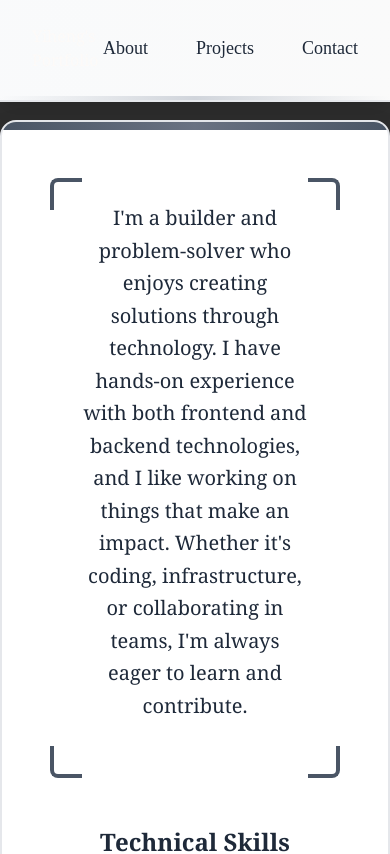
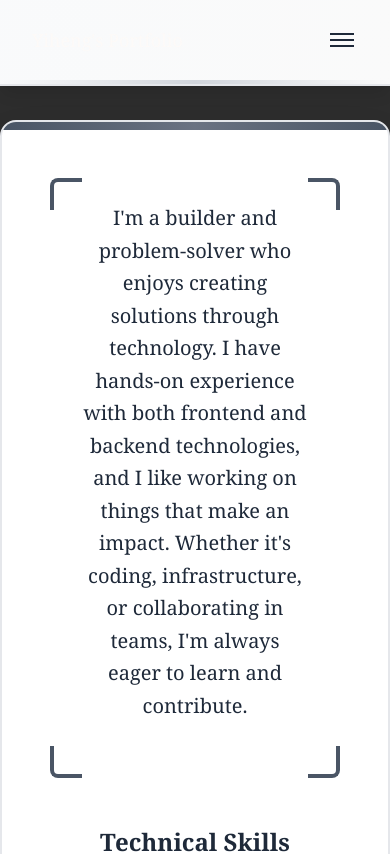
Before and after one commit to gohyiheng/webPortfolio, a Next.js app: page / in a window 390 px wide. Shown: the top 854 px of the page. Built offline with nearby package versions, Linux system fonts and the light colour scheme.

Commit message:
update; added navbar menu for mobile

```diff
--- a/src/pages/components/navbar.tsx
+++ b/src/pages/components/navbar.tsx
@@ -1,16 +1,27 @@
-import React from 'react';
+import React, { useState } from 'react';
 import Link from 'next/link';
+
 const Navbar = () => {
+  const [isMenuOpen, setIsMenuOpen] = useState(false);
+
+  const toggleMenu = () => {
+    setIsMenuOpen(!isMenuOpen);
+  };
+
+  const closeMenu = () => {
+    setIsMenuOpen(false);
+  };
+
   return (
     <nav className="fixed top-0 left-0 right-0 mb-6 z-50 bg-gradient-to-r from-gray-50 to-neutral-50 border-b-2 border-gray-200 shadow-lg backdrop-blur-sm">
       <div className="max-w-5xl mx-auto px-8 py-6">
         <div className="flex justify-between items-center">
-            <div className="hover:text-gray-600 transition-all duration-300 flex items-center space-x-2">
-              <Link href='/' className="font-serif">Yiheng&#39;s Portfolio</Link>
-            </div>
+          <div className="hover:text-gray-600 transition-all duration-300 flex items-center space-x-2">
+            <Link href='/' className="font-serif text-lg md:text-xl">Yiheng&#39;s Portfolio</Link>
+          </div>
 
-          {/* Navigation menu */}
-          <ul className="flex space-x-12 text-lg font-medium">
+          {/* Desktop Navigation menu */}
+          <ul className="hidden md:flex space-x-12 text-lg font-medium">
             <li className="relative">
               <Link
                 href="/aboutDescription"
@@ -39,6 +50,50 @@ const Navbar = () => {
               </Link>
             </li>
           </ul>
+
+          {/* Mobile hamburger button */}
+          <button
+            onClick={toggleMenu}
+            className="md:hidden flex flex-col justify-center items-center w-8 h-8 space-y-1 focus:outline-none"
+            aria-label="Toggle menu"
+          >
+            <span className={`block w-6 h-0.5 bg-gray-800 transition-all duration-300 ${isMenuOpen ? 'rotate-45 translate-y-2' : ''}`}></span>
+            <span className={`block w-6 h-0.5 bg-gray-800 transition-all duration-300 ${isMenuOpen ? 'opacity-0' : ''}`}></span>
+            <span className={`block w-6 h-0.5 bg-gray-800 transition-all duration-300 ${isMenuOpen ? '-rotate-45 -translate-y-2' : ''}`}></span>
+          </button>
+        </div>
+
+        {/* Mobile Navigation menu */}
+        <div className={`md:hidden overflow-hidden transition-all duration-300 ease-in-out ${isMenuOpen ? 'max-h-64 opacity-100' : 'max-h-0 opacity-0'}`}>
+          <ul className="flex flex-col space-y-4 pt-6 pb-4 text-lg font-medium">
+            <li>
+              <Link
+                href="/aboutDescription"
+                onClick={closeMenu}
+                className="block text-gray-800 hover:text-gray-600 transition-all duration-300 py-2 px-4 hover:bg-gray-100 rounded-md"
+              >
+                About
+              </Link>
+            </li>
+            <li>
+              <Link
+                href="/aboutProjects"
+                onClick={closeMenu}
+                className="block text-gray-800 hover:text-gray-600 transition-all duration-300 py-2 px-4 hover:bg-gray-100 rounded-md"
+              >
+                Projects
+              </Link>
+            </li>
+            <li>
+              <Link
+                href="#contact"
+                onClick={closeMenu}
+                className="block text-gray-800 hover:text-gray-600 transition-all duration-300 py-2 px-4 hover:bg-gray-100 rounded-md"
+              >
+                Contact
+              </Link>
+            </li>
+          </ul>
         </div>
       </div>
 
@@ -47,4 +102,5 @@ const Navbar = () => {
     </nav>
   );
 };
+
 export default Navbar;
```
